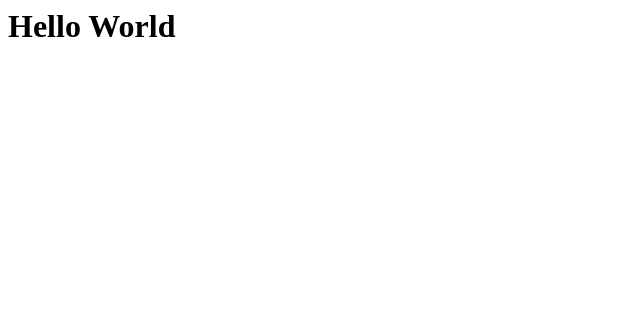
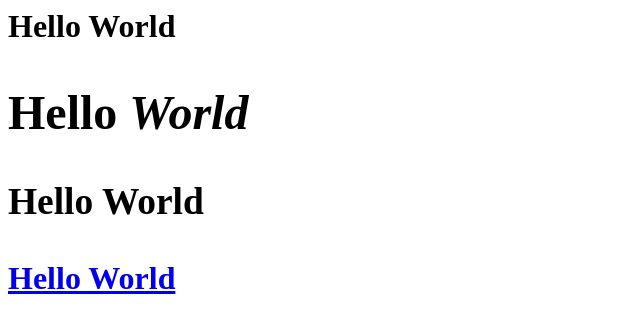
Before and after one commit to scyphai/scyphai-kickstart-coding, a plain HTML site: page index.html in a window 1280 px wide. Shown: the whole page, without its empty margins (0-640 px from the left). Drawn offline with Linux system fonts and the light colour scheme.

Commit message:
Update index.html

```diff
--- a/index.html
+++ b/index.html
@@ -1,3 +1,10 @@
 <h1>
+Hello <strong> World </strong?
+</h1>
+<h2>
+Hello <em>World</em>
+</h2>
+<h3>
 Hello World
-</h1>
+</h3>
+<p><a href="http://www.google.com">Hello World</a></p>
```
